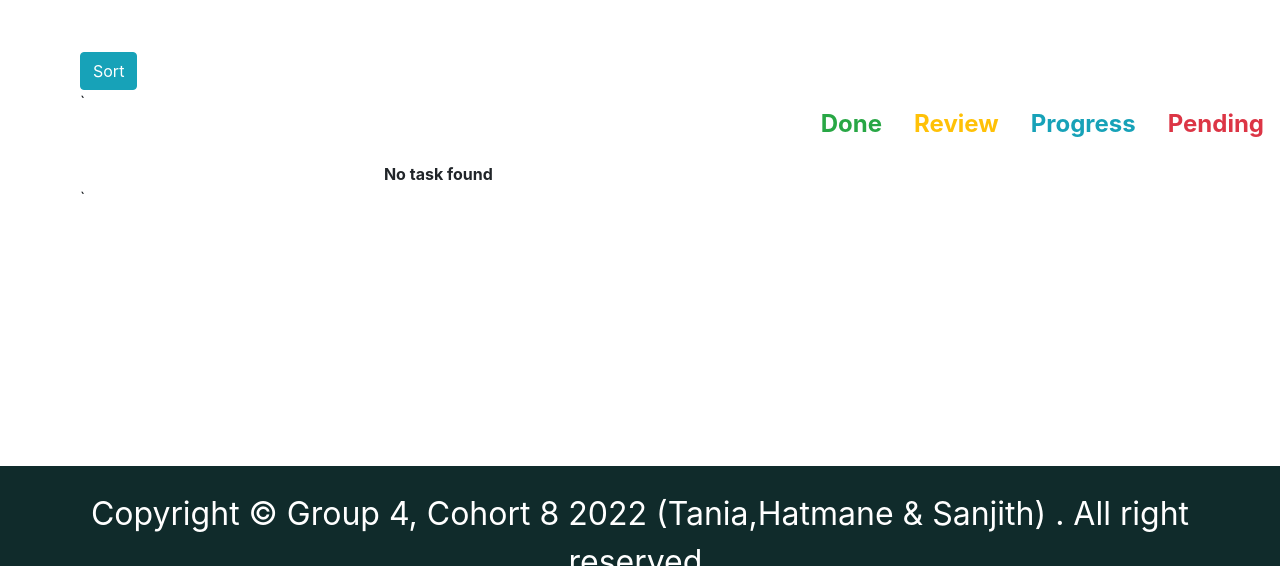
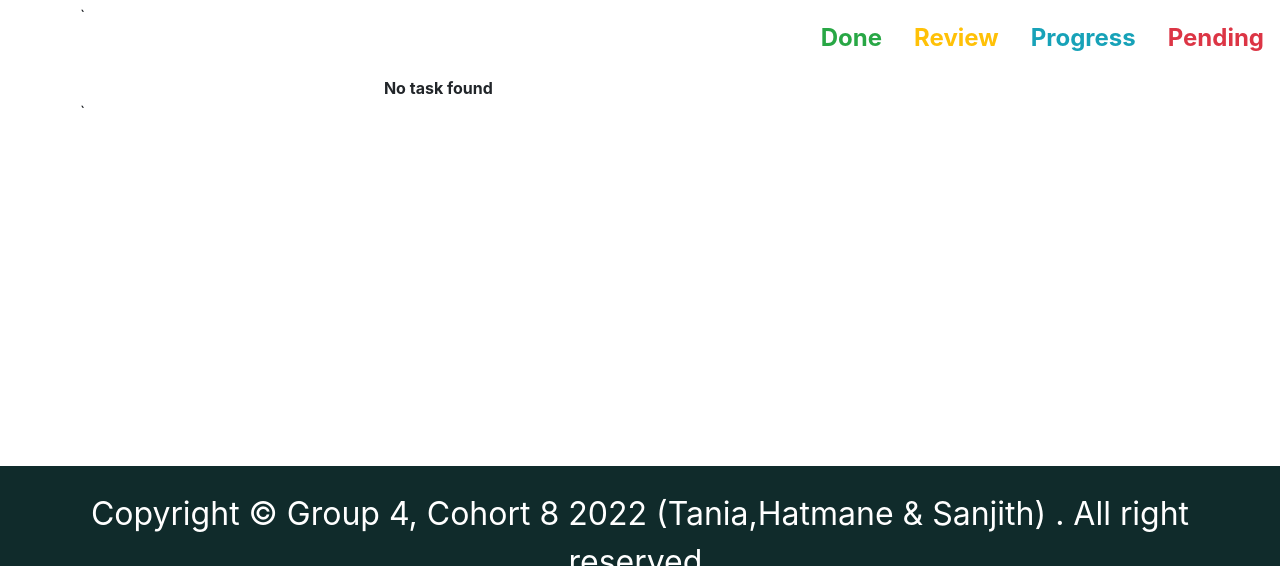
Before and after one commit to sanjithdas/TaskManager, a plain HTML site: page index.html in a window 1280 px wide. Shown: the part 234-800 px from the top of the page. Drawn offline with nearby package versions, Linux system fonts and the light colour scheme.

Commit message:
Update index.html

```diff
--- a/index.html
+++ b/index.html
@@ -67,7 +67,7 @@
     </div>
 
     <div class="">
-      <button  class="btn btn-info mt-5" id="btn_start">Sort</button>
+     <!-- <button  class="btn btn-info mt-5" id="btn_start">Sort</button> -->
     </div>
     <div class="tasks_panel" id="tasks_panel">
       <div  id="task_lists">
```
